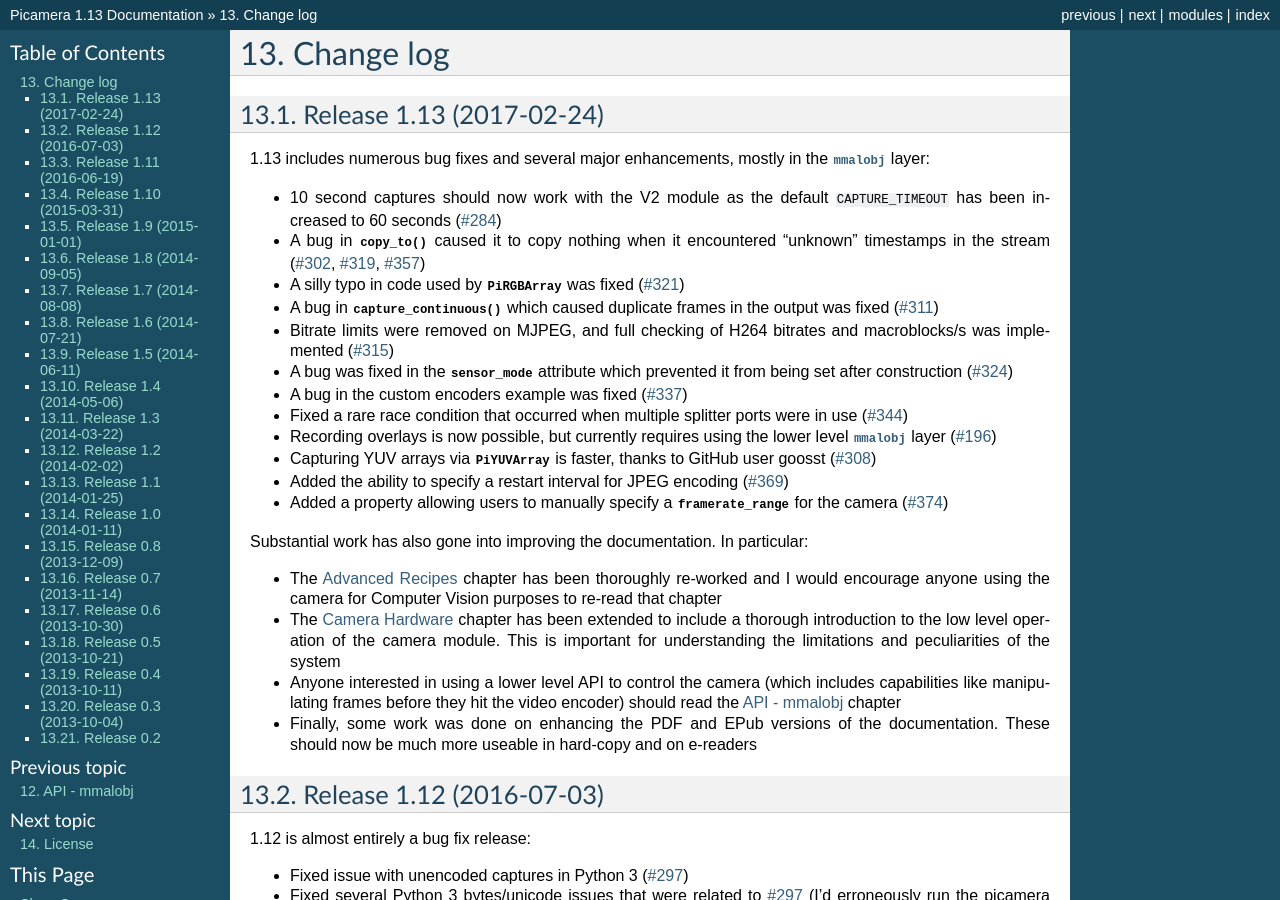
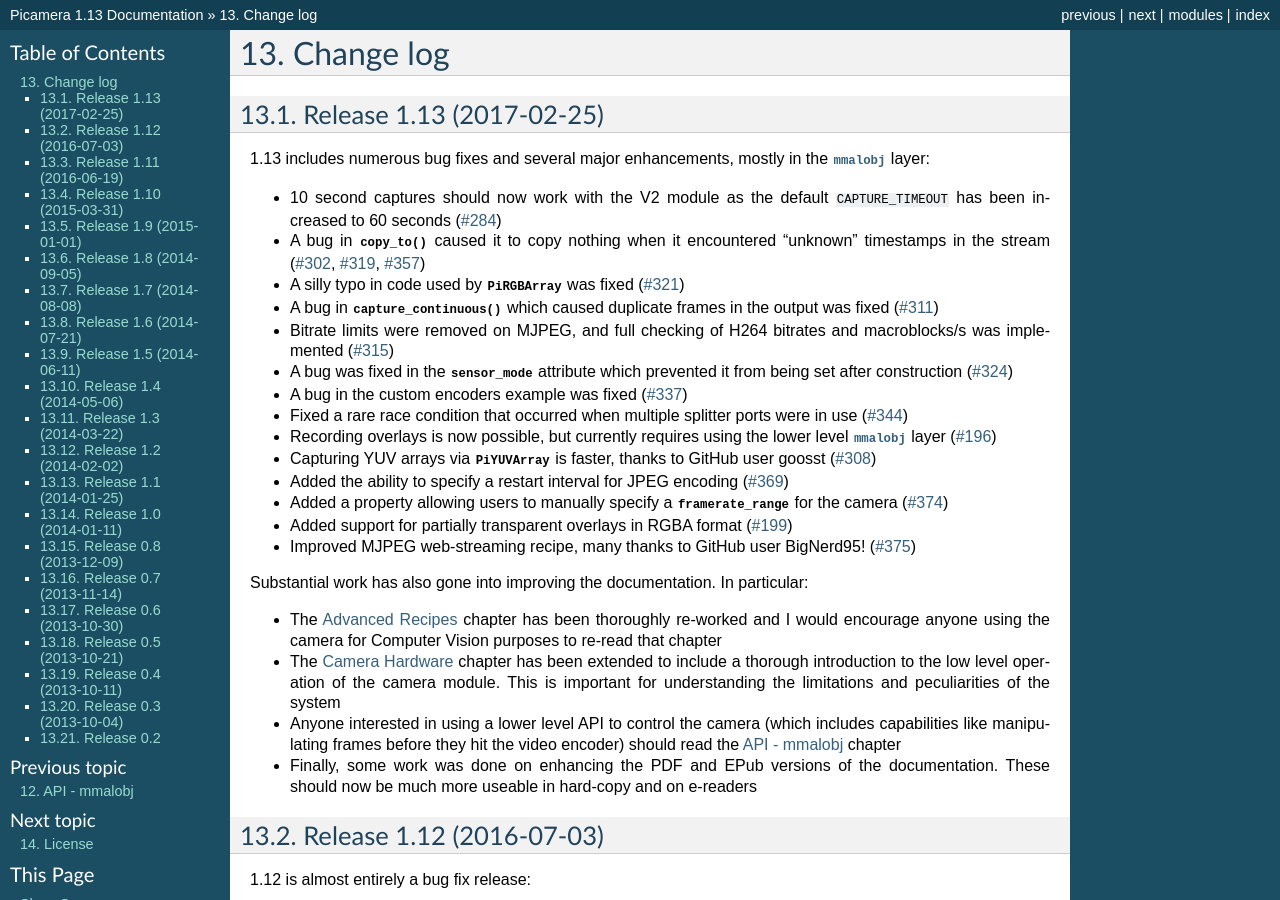
Before and after one commit to waveform80/picamera, a Sphinx documentation site: the page built from docs/changelog.rst, in a window 1280 px wide and 900 px high. Built offline with Sphinx 7.4.7, drawn with Linux system fonts in a browser that asks for light colours; pages that are not in the unit, such as notebooks, are missing from menus.

Commit message:
Updated changelog with last minute stuff

```diff
--- a/docs/changelog.rst
+++ b/docs/changelog.rst
@@ -7,7 +7,7 @@
 .. currentmodule:: picamera
 
 
-Release 1.13 (2017-02-24)
+Release 1.13 (2017-02-25)
 =========================
 
 1.13 includes numerous bug fixes and several major enhancements, mostly in the
@@ -35,6 +35,9 @@
 * Added the ability to specify a restart interval for JPEG encoding (`#369`_)
 * Added a property allowing users to manually specify a
   :attr:`~PiCamera.framerate_range` for the camera (`#374`_)
+* Added support for partially transparent overlays in RGBA format (`#199`_)
+* Improved MJPEG web-streaming recipe, many thanks to GitHub user BigNerd95!
+  (`#375`_)
 
 Substantial work has also gone into improving the documentation. In particular:
 
@@ -52,6 +55,7 @@
   e-readers
 
 .. _#196: https://github.com/waveform80/picamera/issues/196
+.. _#199: https://github.com/waveform80/picamera/issues/199
 .. _#284: https://github.com/waveform80/picamera/issues/284
 .. _#302: https://github.com/waveform80/picamera/issues/302
 .. _#308: https://github.com/waveform80/picamera/issues/308
@@ -65,6 +69,7 @@
 .. _#357: https://github.com/waveform80/picamera/issues/357
 .. _#369: https://github.com/waveform80/picamera/issues/369
 .. _#374: https://github.com/waveform80/picamera/issues/374
+.. _#375: https://github.com/waveform80/picamera/issues/375
 
 
 Release 1.12 (2016-07-03)
```
